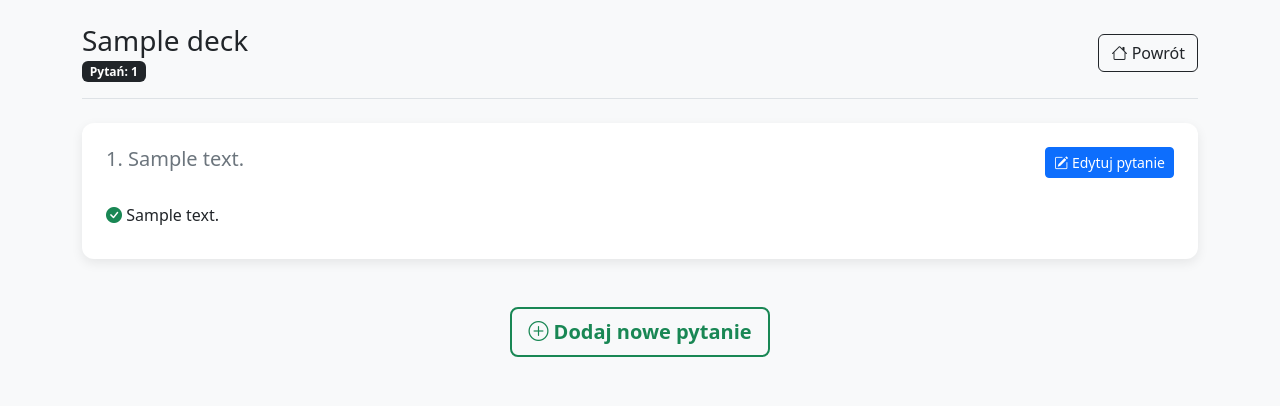
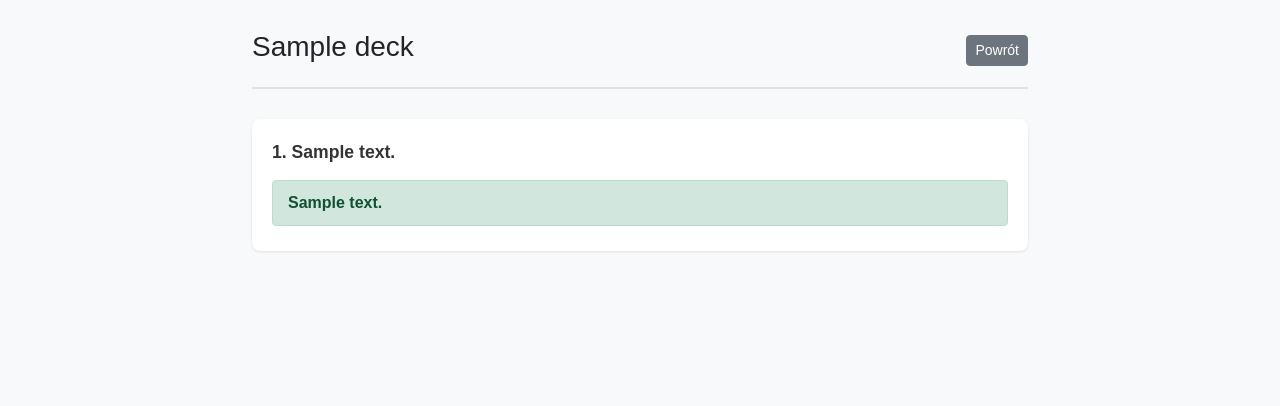
Before and after one commit to Git-Jacob-bit/webownik_again, a FastAPI app: page /preview/1 in a window 1280 px wide. Shown: the top 406 px of the page. Run offline with FastAPI, Linux system fonts and the light colour scheme; tables that the repository leaves empty hold one stand-in row (values such as "Sample post").

Commit message:
deleted option that let edit question, maybe in future

```diff
--- a/backend/main.py
+++ b/backend/main.py
@@ -3,6 +3,7 @@
 from fastapi import FastAPI
 from sqlmodel import Session, select
 from sqlalchemy.exc import OperationalError
+from fastapi.staticfiles import StaticFiles
 
 from security import get_password_hash
 from database import init_db, engine
@@ -52,7 +53,6 @@
     yield
 
 app = FastAPI(title="Webownik API", lifespan=lifespan)
-
 # PODPINAMY ROUTERY
 app.include_router(auth.router)
 app.include_router(frontend.router)
--- a/backend/templates/preview.html
+++ b/backend/templates/preview.html
@@ -3,167 +3,55 @@
 <head>
     <meta charset="UTF-8">
     <meta name="viewport" content="width=device-width, initial-scale=1.0">
-    <title>Edycja: {{ deck.title }}</title>
+    <title>Podgląd: {{ deck.title }}</title>
     <link href="https://cdn.jsdelivr.net/npm/bootstrap@5.3.0/dist/css/bootstrap.min.css" rel="stylesheet">
-    <link rel="stylesheet" href="https://cdn.jsdelivr.net/npm/bootstrap-icons@1.11.1/font/bootstrap-icons.css">
     <style>
-        body { background-color: #f8f9fa; padding-bottom: 50px; }
-        .question-card { border-radius: 12px; border: none; box-shadow: 0 4px 12px rgba(0,0,0,0.08); margin-bottom: 25px; }
-        .view-mode .edit-controls { display: none; }
-        .edit-mode .view-controls { display: none; }
-        .answer-row-edit { background: #fdfdfd; border: 1px solid #eee; border-radius: 8px; padding: 10px; margin-bottom: 8px; }
-        .correct-badge { color: #198754; font-weight: bold; }
+        body { background-color: #f8f9fa; padding: 30px 0; font-family: sans-serif; }
+        .deck-header { margin-bottom: 30px; border-bottom: 2px solid #dee2e6; padding-bottom: 15px; }
+        .question-block { background: white; padding: 20px; border-radius: 8px; margin-bottom: 20px; box-shadow: 0 1px 3px rgba(0,0,0,0.1); }
+        .question-text { font-weight: bold; font-size: 1.1rem; margin-bottom: 15px; color: #333; }
+
+        .answer-row {
+            padding: 10px 15px;
+            margin-bottom: 5px;
+            border-radius: 4px;
+            border: 1px solid #eee;
+        }
+        /* Tylko poprawna odpowiedź wyróżnia się tłem */
+        .is-correct {
+            background-color: #d1e7dd;
+            border-color: #badbcc;
+            color: #0f5132;
+            font-weight: bold;
+        }
     </style>
 </head>
 <body>
 
-<div class="container mt-4">
-    <div class="d-flex justify-content-between align-items-center mb-4 pb-3 border-bottom">
-        <div>
-            <h1 class="h3 mb-0">{{ deck.title }}</h1>
-            <span class="badge bg-dark">Pytań: <span id="q-count">{{ questions|length }}</span></span>
-        </div>
-        <a href="/" class="btn btn-outline-dark"><i class="bi bi-house"></i> Powrót</a>
+<div class="container" style="max-width: 800px;">
+    <div class="deck-header d-flex justify-content-between align-items-center">
+        <h1 class="h3">{{ deck.title }}</h1>
+        <a href="/" class="btn btn-secondary btn-sm">Powrót</a>
     </div>
 
-    <div id="questions-container">
+    <div id="questions-list">
         {% for question in questions %}
-        <div class="card question-card p-4 view-mode" id="q-card-{{ question.id }}">
-
-            <div class="view-controls">
-                <div class="d-flex justify-content-between align-items-start">
-                    <h5 class="mb-3 text-secondary">{{ loop.index }}. {{ question.content }}</h5>
-                    <button onclick="toggleEdit({{ question.id }}, true)" class="btn btn-sm btn-primary">
-                        <i class="bi bi-pencil-square"></i> Edytuj pytanie
-                    </button>
-                </div>
-                <div class="list-group list-group-flush mt-2">
-                    {% for answer in question.answers %}
-                    <div class="list-group-item border-0 ps-0">
-                        <i class="bi {{ 'bi-check-circle-fill text-success' if answer.is_correct else 'bi-circle text-muted' }}"></i>
-                        {{ answer.content }}
-                    </div>
-                    {% endfor %}
-                </div>
+        <div class="question-block">
+            <div class="question-text">
+                {{ loop.index }}. {{ question.content }}
             </div>
 
-            <div class="edit-controls">
-                <div class="mb-4">
-                    <label class="form-label fw-bold text-primary">Treść pytania:</label>
-                    <input type="text" class="form-control form-control-lg q-main-input"
-                           id="q-input-{{ question.id }}" value="{{ question.content }}">
+            <div class="answers-container">
+                {% for answer in question.answers %}
+                <div class="answer-row {% if answer.is_correct %}is-correct{% endif %}">
+                    {{ answer.content }}
                 </div>
-
-                <label class="form-label fw-bold">Odpowiedzi:</label>
-                <div class="ans-container" id="ans-container-{{ question.id }}">
-                    {% for answer in question.answers %}
-                    <div class="answer-row-edit d-flex align-items-center gap-3" data-ans-id="{{ answer.id }}">
-                        <div class="form-check">
-                            <input type="checkbox" class="form-check-input ans-correct-check"
-                                   {% if answer.is_correct %}checked{% endif %}>
-                        </div>
-                        <input type="text" class="form-control ans-text-input" value="{{ answer.content }}">
-                    </div>
-                    {% endfor %}
-                </div>
-
-                <div class="d-flex justify-content-between align-items-center mt-4 pt-3 border-top">
-                    <button onclick="deleteQuestion({{ question.id }})" class="btn btn-outline-danger">
-                        <i class="bi bi-trash"></i> Usuń pytanie
-                    </button>
-                    <div class="btn-group">
-                        <button onclick="toggleEdit({{ question.id }}, false)" class="btn btn-outline-secondary">Anuluj</button>
-                        <button onclick="saveFullQuestion({{ question.id }})" class="btn btn-success px-4">
-                            <i class="bi bi-check-lg"></i> Zapisz wszystkie zmiany
-                        </button>
-                    </div>
-                </div>
+                {% endfor %}
             </div>
         </div>
         {% endfor %}
     </div>
-
-    <div class="text-center mt-5">
-        <button class="btn btn-lg btn-outline-success border-2 fw-bold" onclick="addNewQuestionPrompt()">
-            <i class="bi bi-plus-circle"></i> Dodaj nowe pytanie
-        </button>
-    </div>
 </div>
-
-<script>
-    const token = localStorage.getItem('token');
-    const deckId = "{{ deck.id }}";
-
-    function toggleEdit(id, showEdit) {
-        const card = document.getElementById(`q-card-${id}`);
-        if (showEdit) {
-            card.classList.remove('view-mode');
-            card.classList.add('edit-mode');
-        } else {
-            // Przy anulowaniu najlepiej odświeżyć, by cofnąć zmiany w UI
-            location.reload();
-        }
-    }
-
-    // GŁÓWNA FUNKCJA ZAPISU
-    async function saveFullQuestion(qId) {
-        const card = document.getElementById(`q-card-${qId}`);
-        const content = document.getElementById(`q-input-${qId}`).value;
-
-        // Zbieranie wszystkich odpowiedzi z tego konkretnego pytania
-        const answerRows = card.querySelectorAll('.answer-row-edit');
-        const answers = Array.from(answerRows).map(row => ({
-            id: row.getAttribute('data-ans-id'),
-            content: row.querySelector('.ans-text-input').value,
-            is_correct: row.querySelector('.ans-correct-check').checked
-        }));
-
-        const res = await fetch(`/decks/question/${qId}/full`, {
-            method: 'PUT',
-            headers: {
-                'Content-Type': 'application/json',
-                'Authorization': `Bearer ${token}`
-            },
-            body: JSON.stringify({ content, answers })
-        });
-
-        if (res.ok) {
-            alert("Zmiany zapisane pomyślnie!");
-            location.reload(); // Odświeżamy, żeby "śmietnik" się wyczyścił
-        } else {
-            alert("Błąd zapisu. Sprawdź czy jesteś zalogowany.");
-        }
-    }
-
-    async function deleteQuestion(id) {
-        if (!confirm("Czy na pewno chcesz usunąć to pytanie?")) return;
-
-        const res = await fetch(`/decks/question/${id}`, {
-            method: 'DELETE',
-            headers: { 'Authorization': `Bearer ${token}` }
-        });
-
-        if (res.ok) {
-            const card = document.getElementById(`q-card-${id}`);
-            card.style.opacity = '0';
-            setTimeout(() => {
-                card.remove();
-                document.getElementById('q-count').innerText = document.querySelectorAll('.question-card').length;
-            }, 300);
-        }
-    }
-
-    async function addNewQuestionPrompt() {
-        const content = prompt("Wpisz treść nowego pytania:");
-        if (!content) return;
-        const res = await fetch(`/decks/${deckId}/question`, {
-            method: 'POST',
-            headers: { 'Content-Type': 'application/json', 'Authorization': `Bearer ${token}` },
-            body: JSON.stringify({ content })
-        });
-        if (res.ok) location.reload();
-    }
-</script>
 
 </body>
 </html>
```
Also changed, not shown: backend/routers/decks.py (+13 -27 lines), backend/static/js/auth_helper.js (added, +40 -0 lines).
